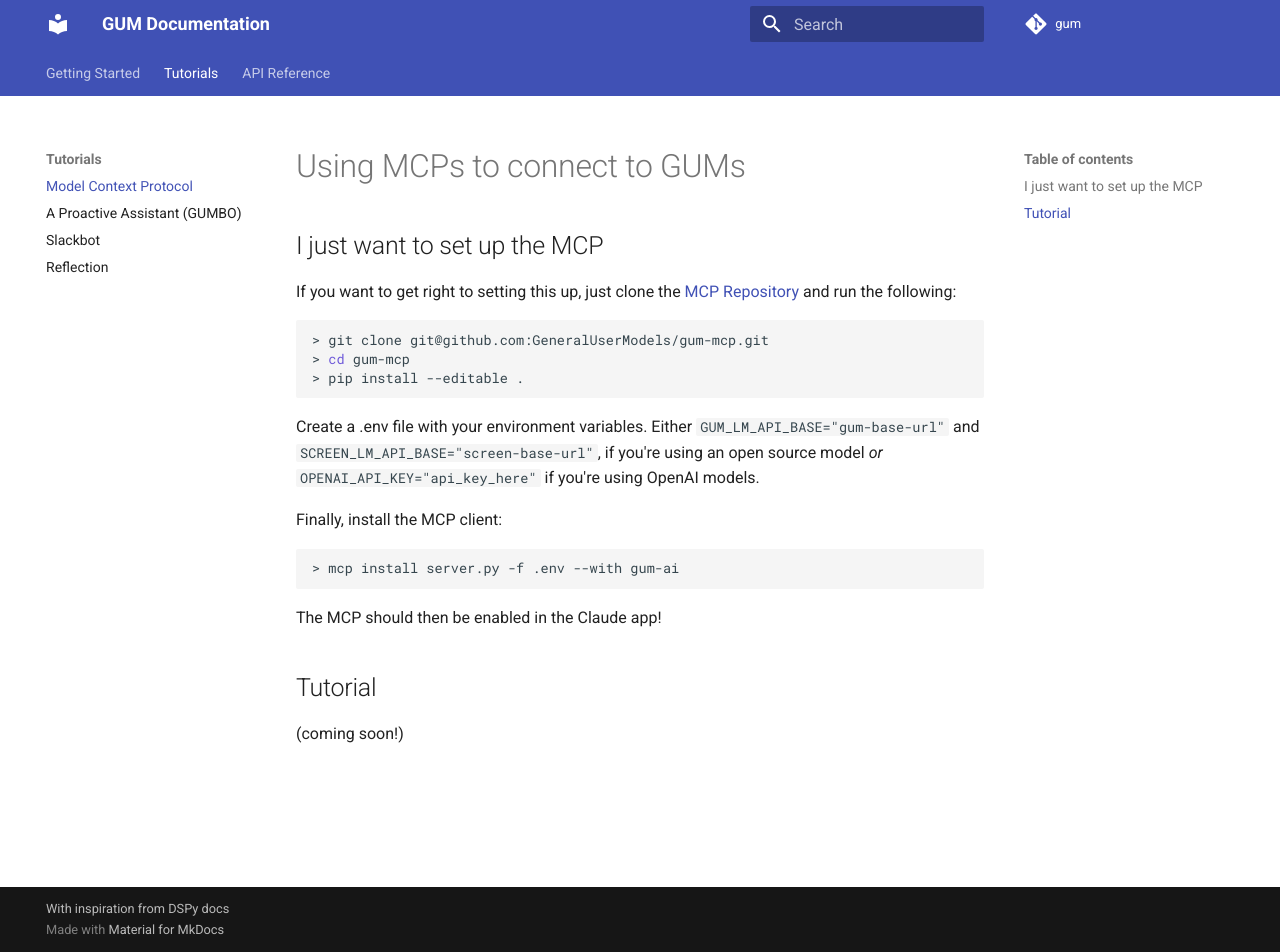
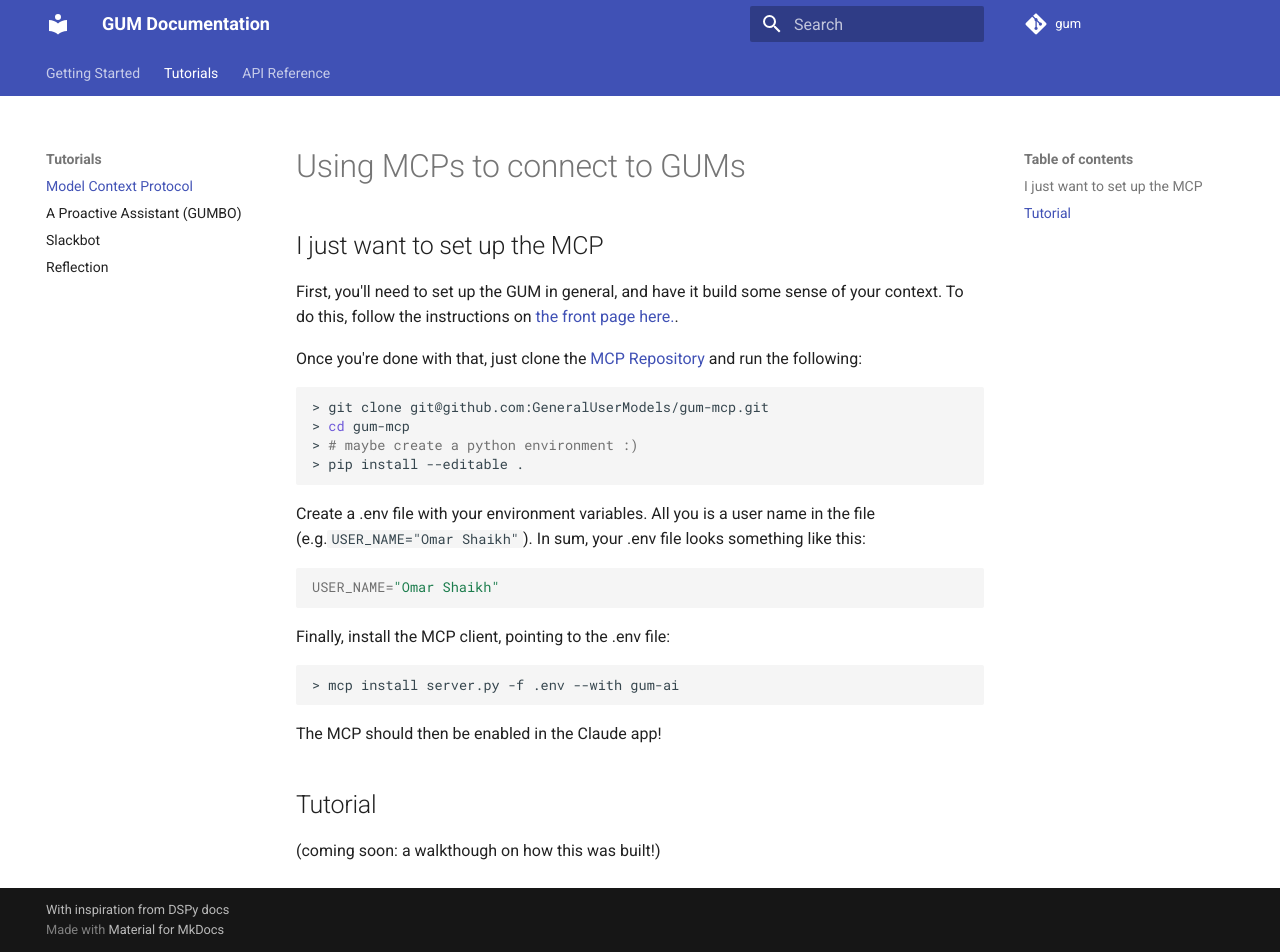
Before and after one commit to parmar-abhinav/gum, an MkDocs documentation site: the page built from docs/tutorials/mcp.md, in a window 1280 px wide and 952 px high. Built offline with MkDocs 1.6.1 and Material for MkDocs 9.7.7, drawn with Linux system fonts in a browser that asks for light colours; comment, search, counter and statistics services are not loaded.

Commit message:
revise MCP tutorial

````diff
--- a/docs/tutorials/mcp.md
+++ b/docs/tutorials/mcp.md
@@ -2,17 +2,24 @@
 
 ## I just want to set up the MCP
 
-If you want to get right to setting this up, just clone the [MCP Repository](https://github.com/GeneralUserModels/gum-mcp) and run the following:
+First, you'll need to set up the GUM in general, and have it build some sense of your context. To do this, follow the instructions on [the front page here.](../index.md).
+
+Once you're done with that, just clone the [MCP Repository](https://github.com/GeneralUserModels/gum-mcp) and run the following:
 
 ```bash
 > git clone git@github.com:GeneralUserModels/gum-mcp.git
 > cd gum-mcp
+> # maybe create a python environment :)
 > pip install --editable .
 ```
 
-Create a .env file with your environment variables. Either ```GUM_LM_API_BASE="gum-base-url"``` and ```SCREEN_LM_API_BASE="screen-base-url"```, if you're using an open source model _or_ ```OPENAI_API_KEY="api_key_here"``` if you're using OpenAI models.
+Create a .env file with your environment variables. All you is a user name in the file (e.g.```USER_NAME="Omar Shaikh"```). In sum, your .env file looks something like this:
 
-Finally, install the MCP client:
+```bash
+USER_NAME="Omar Shaikh"
+```
+
+Finally, install the MCP client, pointing to the .env file:
 
 ```bash
 > mcp install server.py -f .env --with gum-ai
@@ -22,4 +29,4 @@ The MCP should then be enabled in the Claude app!
 
 ## Tutorial
 
-(coming soon!)
+(coming soon: a walkthough on how this was built!)
````
Also changed, not shown: docs/index.md (+0 -1 lines).
